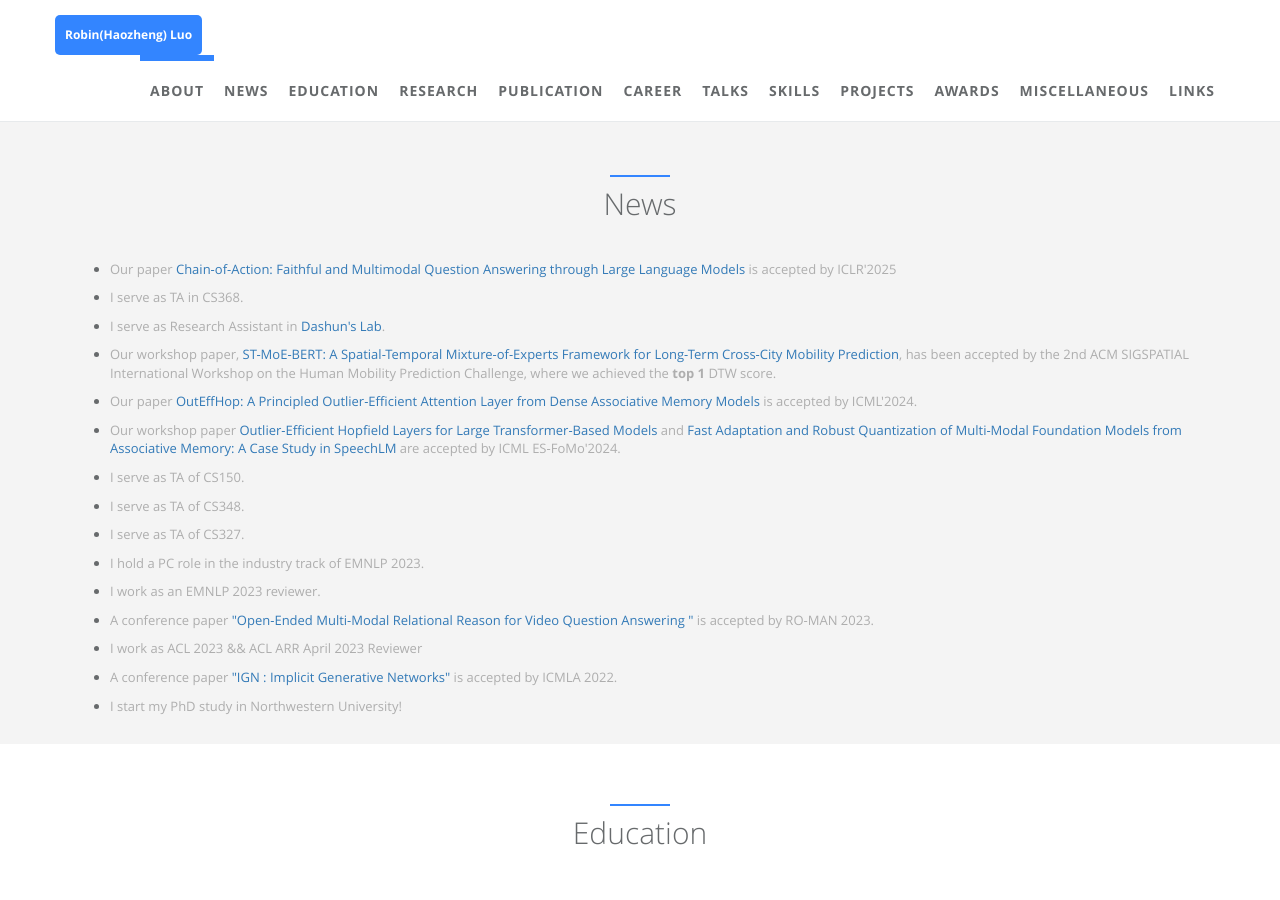
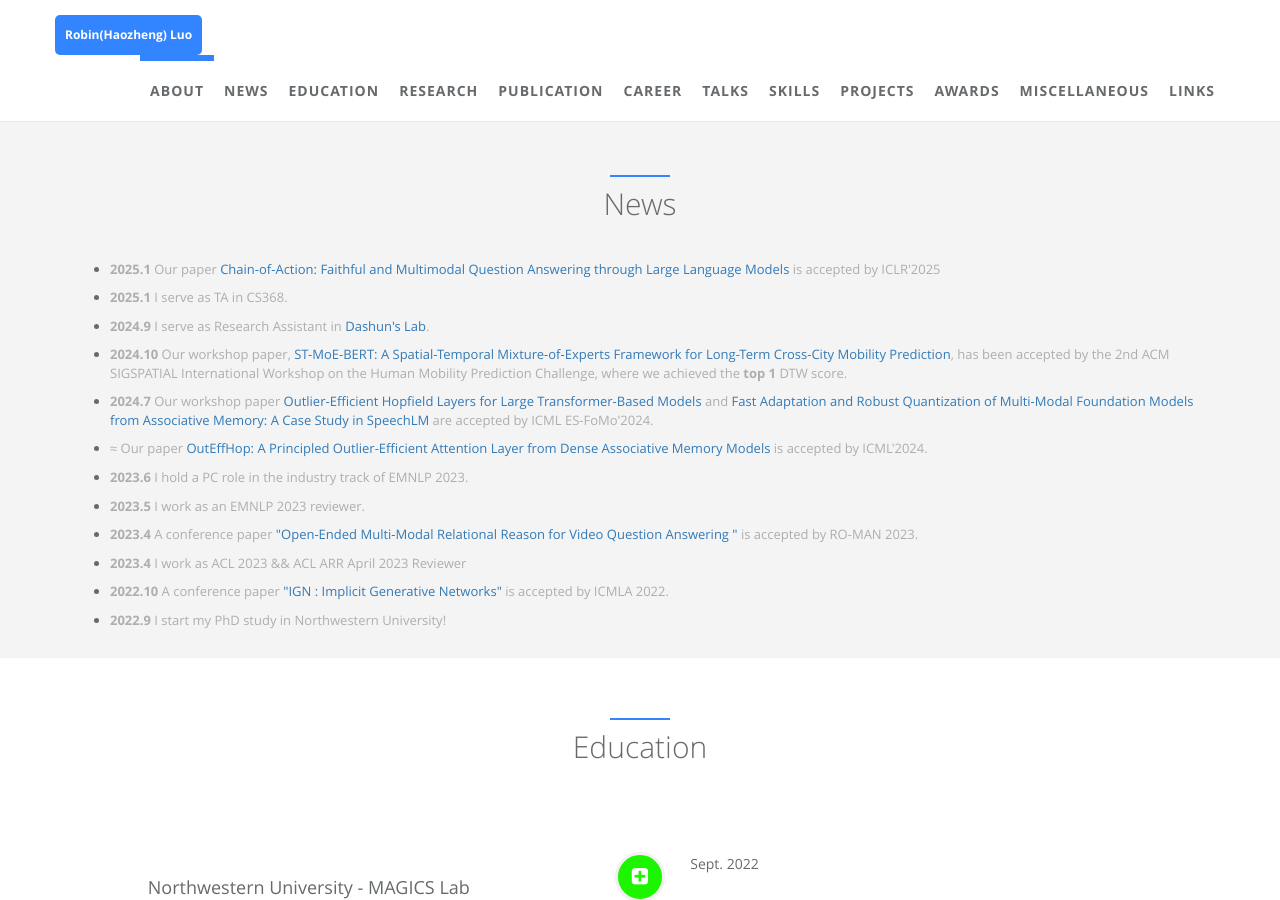
Before and after one commit to robinzixuan/robin.github.io, a Jekyll site: the page built from index.html, in a window 1280 px wide and 900 px high, scrolled down 1361 px. Built offline with Jekyll 4.4.1, drawn with Linux system fonts in a browser that asks for light colours.

Commit message:
Update news.html

```diff
--- a/_includes/sections/news.html
+++ b/_includes/sections/news.html
@@ -7,40 +7,40 @@
   </div>
 
   <ul>
-    <li><p> Our paper <a href="https://openreview.net/forum?id=1BdPHbuimc">Chain-of-Action: Faithful and Multimodal Question Answering through Large Language Models
+    <li><p> <b>2025.1</b> Our paper <a href="https://openreview.net/forum?id=1BdPHbuimc">Chain-of-Action: Faithful and Multimodal Question Answering through Large Language Models
 </a>  is accepted by ICLR'2025 </p>
-    <li><p> I serve as TA in CS368. </li>
-    <li><p> I serve as Research Assistant in <a href="https://www.dashunwang.com/group">Dashun's Lab</a>. </li>
-    <li><p> Our workshop paper, <a href="https://arxiv.org/abs/2410.14099v1">ST-MoE-BERT: A Spatial-Temporal Mixture-of-Experts Framework for Long-Term Cross-City Mobility Prediction</a>, has been accepted by the 2nd ACM SIGSPATIAL International Workshop on the Human Mobility Prediction Challenge, where we achieved the <b>top 1</b> DTW score.
+    <li><p> <b>2025.1</b> I serve as TA in CS368. </li>
+    <li><p> <b>2024.9</b> I serve as Research Assistant in <a href="https://www.dashunwang.com/group">Dashun's Lab</a>. </li>
+    <li><p> <b>2024.10</b> Our workshop paper, <a href="https://arxiv.org/abs/2410.14099v1">ST-MoE-BERT: A Spatial-Temporal Mixture-of-Experts Framework for Long-Term Cross-City Mobility Prediction</a>, has been accepted by the 2nd ACM SIGSPATIAL International Workshop on the Human Mobility Prediction Challenge, where we achieved the <b>top 1</b> DTW score.
   </p>
 </li>
-    <li><p> Our paper <a href="https://openreview.net/forum?id=ZCrRCICOkr">OutEffHop: A Principled Outlier-Efficient Attention Layer from Dense Associative Memory Models
+     <li><p> <b>2024.7</b> Our workshop paper <a href="https://openreview.net/forum?id=kLiDMGJKx1">Outlier-Efficient Hopfield Layers for Large Transformer-Based Models
+</a> and <a href="https://openreview.net/forum?id=kZBM2UYiQh">Fast Adaptation and Robust Quantization of Multi-Modal Foundation Models from Associative Memory: A Case Study in SpeechLM</a> are accepted by ICML ES-FoMo'2024. </p>
+  </li>
+    <li><p> ≈ Our paper <a href="https://openreview.net/forum?id=ZCrRCICOkr">OutEffHop: A Principled Outlier-Efficient Attention Layer from Dense Associative Memory Models
 </a>  is accepted by ICML'2024. </p>
   </li>
-    <li><p> Our workshop paper <a href="https://openreview.net/forum?id=kLiDMGJKx1">Outlier-Efficient Hopfield Layers for Large Transformer-Based Models
-</a> and <a href="https://openreview.net/forum?id=kZBM2UYiQh">Fast Adaptation and Robust Quantization of Multi-Modal Foundation Models from Associative Memory: A Case Study in SpeechLM</a> are accepted by ICML ES-FoMo'2024. </p>
-  </li>
-    <li><p> I serve as TA of CS150. </p>
+<!--     <li><p> I serve as TA of CS150. </p>
   </li>
     <li><p> I serve as TA of CS348. </p>
   </li>
      <li><p> I serve as TA of CS327. </p>
+  </li> -->
+    <li><p> <b>2023.6</b> I hold a PC role in the industry track of EMNLP 2023. </p>
   </li>
-    <li><p> I hold a PC role in the industry track of EMNLP 2023. </p>
+    <li><p> <b>2023.5</b> I work as an EMNLP 2023 reviewer. </p>
   </li>
-    <li><p> I work as an EMNLP 2023 reviewer. </p>
-  </li>
-  <li><p> A conference paper <a href="https://arxiv.org/abs/2012.00822">"Open-Ended Multi-Modal Relational Reason for Video Question Answering
+  <li><p> <b>2023.4</b> A conference paper <a href="https://arxiv.org/abs/2012.00822">"Open-Ended Multi-Modal Relational Reason for Video Question Answering
 "</a> is accepted by RO-MAN 2023.</p>
   </li>
-  <li><p> I work as ACL 2023 && ACL ARR April 2023 Reviewer
+  <li><p> <b>2023.4</b> I work as ACL 2023 && ACL ARR April 2023 Reviewer
     </p>
 </li>
-  <li><p>
+  <li><p> <b>2022.10</b>
     A conference paper <a href="https://ieeexplore.ieee.org/abstract/document/10069446">"IGN : Implicit Generative Networks"</a> is accepted by ICMLA 2022.
   </p>
   </li>
-  <li><p>
+  <li><p> <b>2022.9</b>
     I start my PhD study in Northwestern University!
   </p>
   </li>
```
